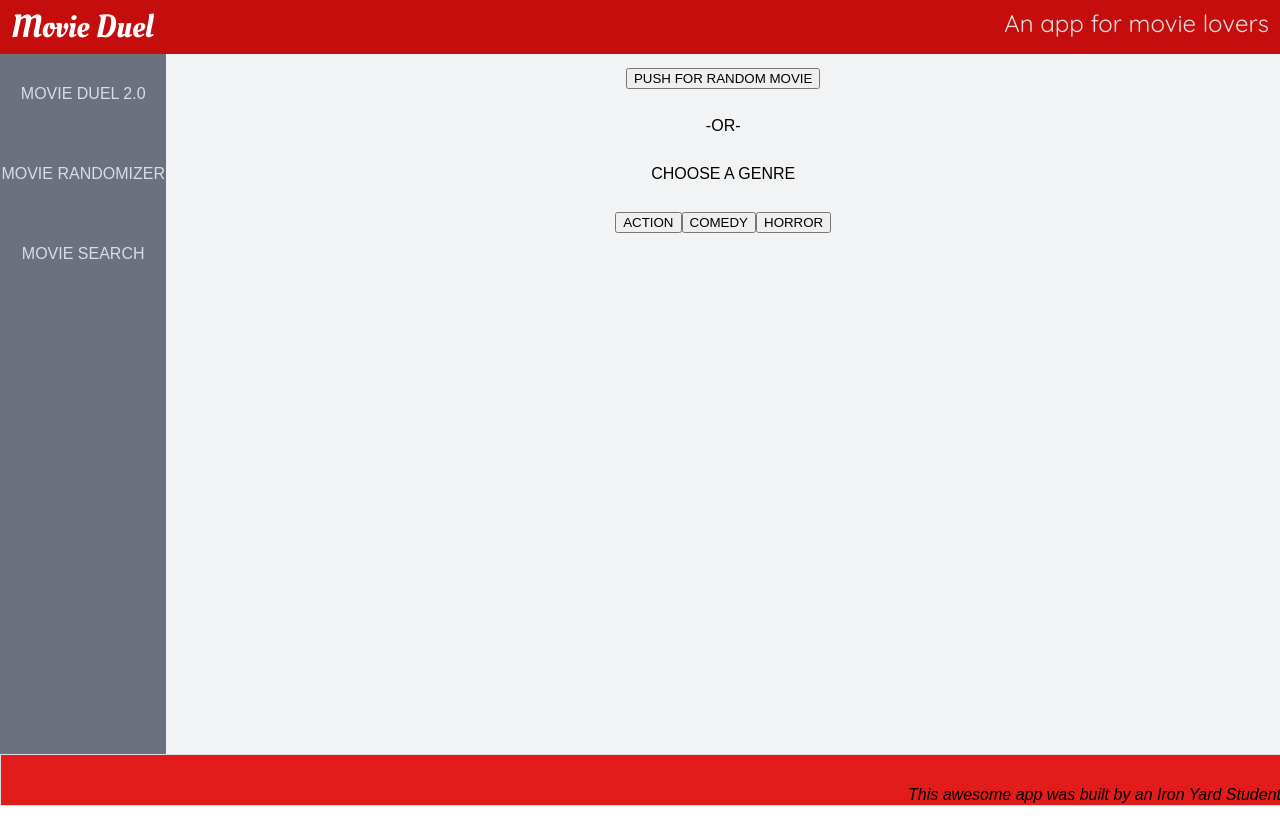
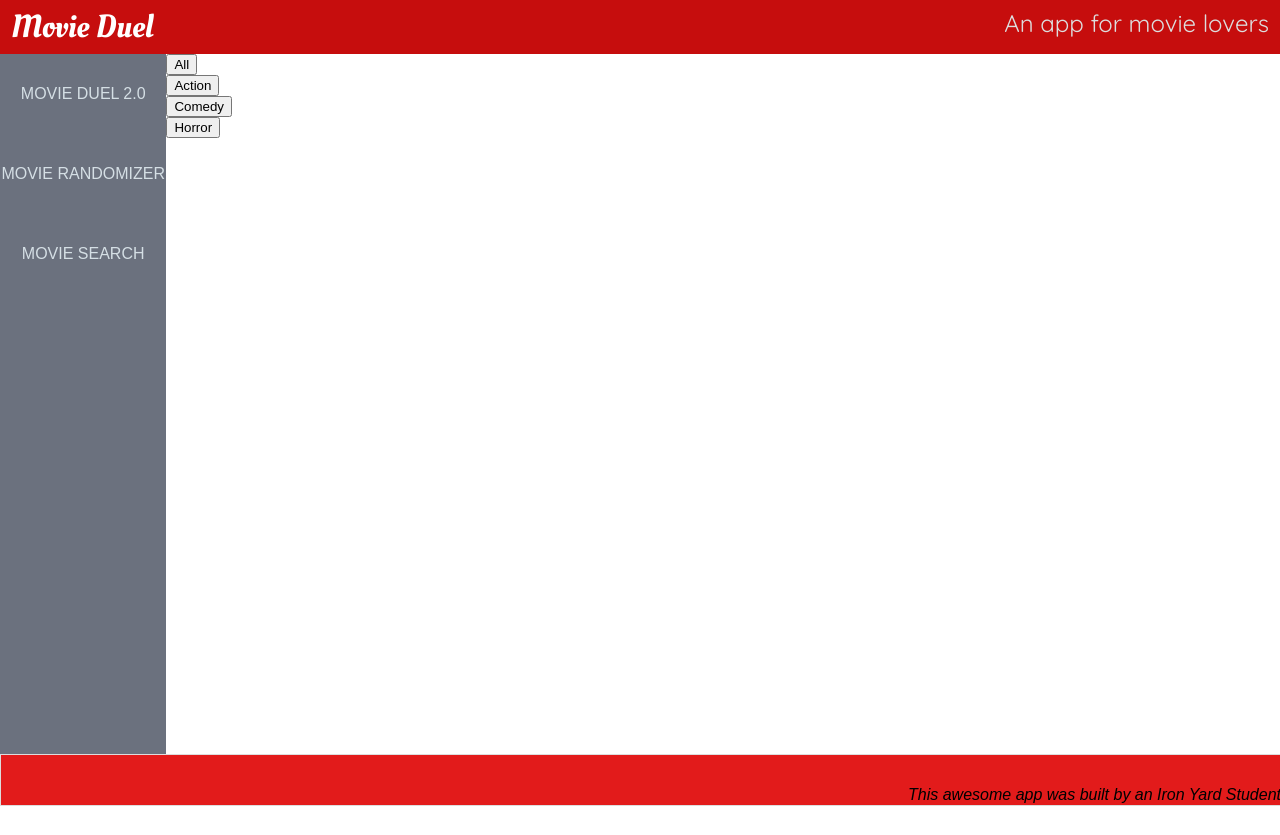
Before and after one commit to MonicaHoward/tiy-final-project, a React (Create React App) app: page /movie-randomizer in a window 1280 px wide. Built offline with nearby package versions, Linux system fonts and the light colour scheme.

Commit message:
better structure for this section

```diff
--- a/src/MovieRandomizer.js
+++ b/src/MovieRandomizer.js
@@ -1,23 +1,18 @@
 import React from 'react';
 import $ from 'jquery';
 
-
-
 class MovieRandomizer extends React.Component {
-
-  constructor() {
-    super();
+  constructor(props) {
+    super(props);
     this.state = {
-      allMovieData: [],
-      randomMovie: [],
-      movieId: ''
-    }
+      selectedGenre: 'Any'
+    };
+    this.updateGenre = this.updateGenre.bind(this);
   }
-  randomizer() {
+  updateGenre(genre) {
     this.setState ({
-      randomMovie: Math.ceil(Math.random() * 9000)
-
-    })
+      selectedGenre: genre
+    });
 
   }
 
@@ -36,23 +31,24 @@ class MovieRandomizer extends React.Component {
 
 
   render() {
-    console.log("random?", this.state)
-    let displayRandom = this.state.allMovieData.map((movie) => {
-      return (
-        <div>
-          {displayRandom}
-        </div>
-      )
-    });
+    var genres = ['All', 'Action', 'Comedy', 'Horror'];
+
     return (
-      <section className="movie-randomizer">
-        <button onClick={(evt) => this.randomizer(evt)}>PUSH FOR RANDOM MOVIE</button>
-        <h1>-OR-< br />CHOOSE A GENRE</h1>
-        <button>ACTION</button>
-        <button>COMEDY</button>
-        <button>HORROR</button>
-      </section>
+      <ul className='genres'>
+        {genres.map(function(genre) {
+          return (
+            <li
+              key={genre}
+              onclick={this.updateGenre.bind(null, genre)}
+              style={genre === this.state.selectedGenre ? {color: '#D00213'} :null}>
+              <button>{genre}</button>
+            </li>
+          )
+        }, this)}
+
+      </ul>
     )
+
   }
 }
 
```
